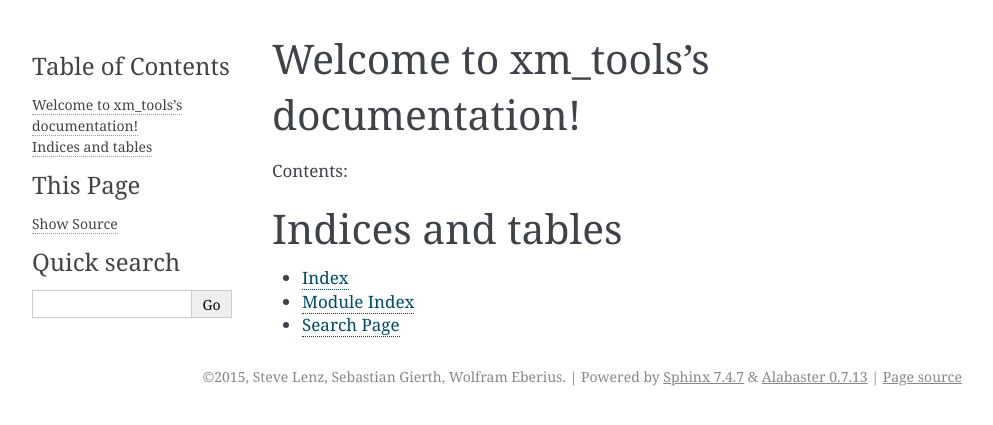
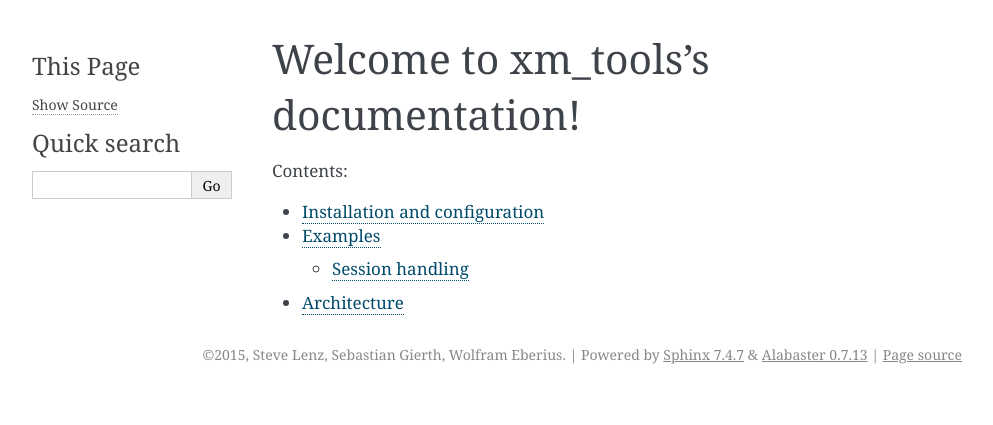
Before and after one commit to xima-media/xm_tools, a Sphinx documentation site: the page built from docs/source/index.rst, in a window 1280 px wide. Shown: the top 425 px of the page, without its empty margins (148-1141 px from the left). Built offline with Sphinx 7.4.7, drawn with Linux system fonts in a browser that asks for light colours.

Commit message:
Started documentation with session handling

```diff
--- /dev/null
+++ b/docs/source/architecture.rst
@@ -0,0 +1,4 @@
+Architecture
+============
+
+...
--- a/docs/source/index.rst
+++ b/docs/source/index.rst
@@ -9,13 +9,18 @@
 Contents:
 
 .. toctree::
-   :maxdepth: 2
+   :maxdepth: 3
+
+   install
+   examples
+   architecture
 
 
 
-Indices and tables
-==================
+..
+    Indices and tables
+    ==================
 
-* :ref:`genindex`
-* :ref:`modindex`
-* :ref:`search`
+    * :ref:`genindex`
+    * :ref:`modindex`
+    * :ref:`search`
--- /dev/null
+++ b/docs/source/install.rst
@@ -0,0 +1,4 @@
+Installation and configuration
+==============================
+
+...
```
Also changed, not shown: docs/source/examples.rst (added, +12 -0 lines), docs/source/sections/examples/session.rst (added, +38 -0 lines).
